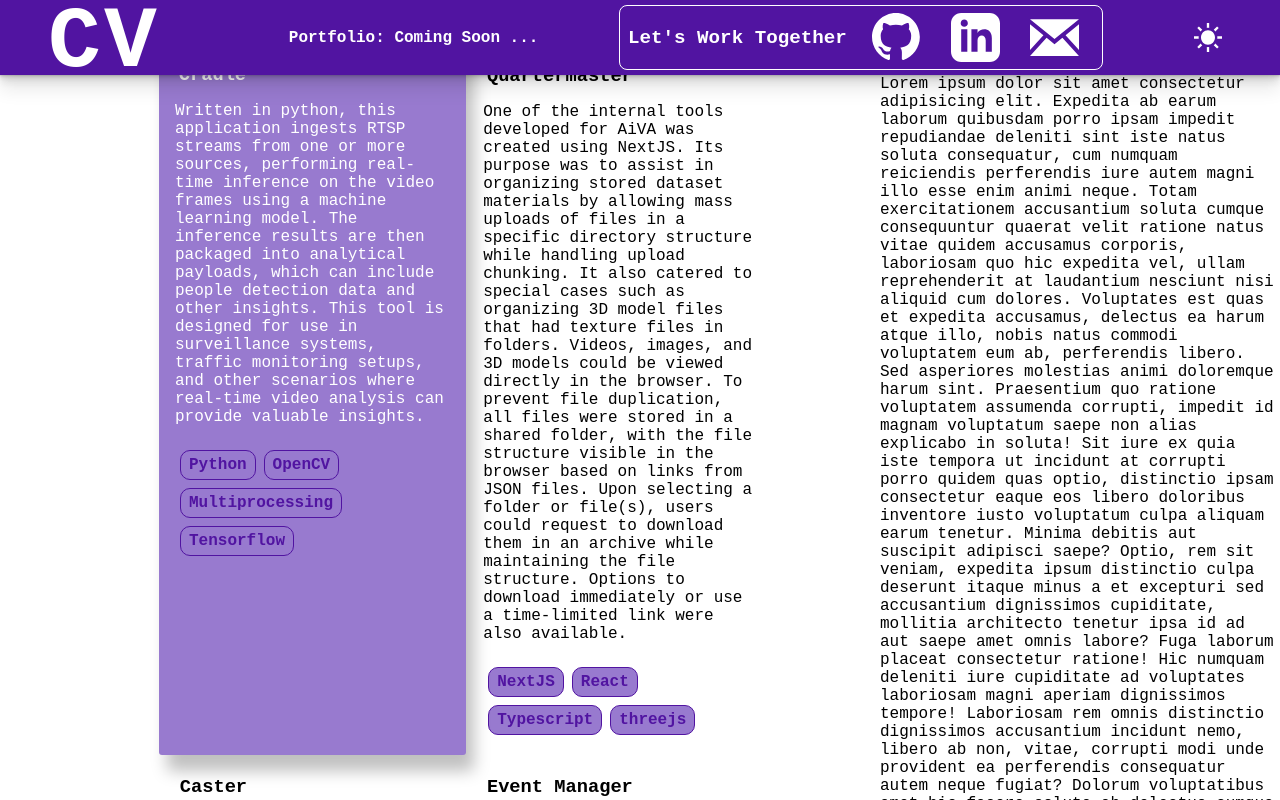
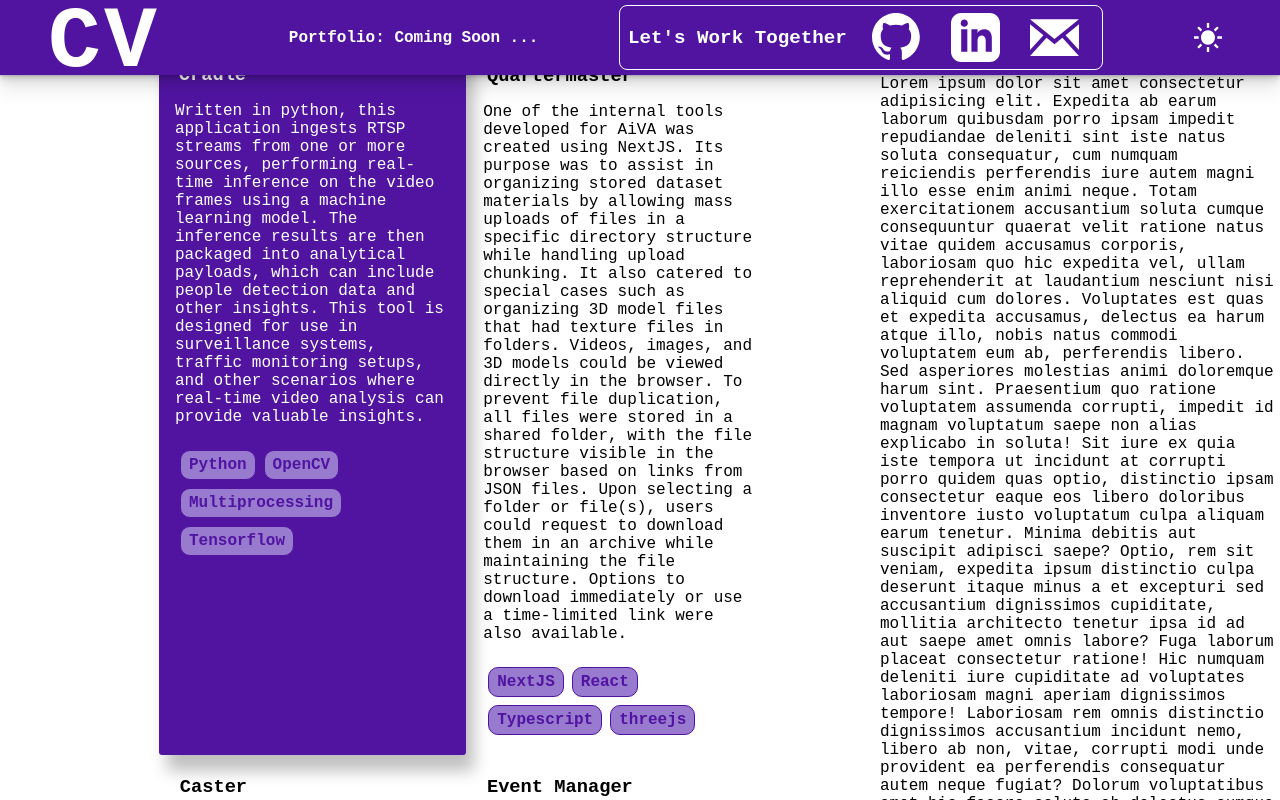
Before and after one commit to VladC12/VladC12.github.io, a React (Vite) app: page / in a window 1280 px wide. In both pictures the pointer is over the item 313 px from the left and 956 px from the top of the page. Shown: the part 556-1356 px from the top of the page. Built offline with nearby package versions, Linux system fonts and the light colour scheme.

Commit message:
transition

```diff
--- a/src/components/CurriculumVitae.module.css
+++ b/src/components/CurriculumVitae.module.css
@@ -74,7 +74,7 @@
 }
 
 .projects li:hover{
-    background-color: var(--highlight-color);
+    background-color: var(--accent-color);
     color: var(--anti-accent-color);
     transform: translate(-1px, -1px);
     box-shadow: 8.0px 16.0px 16.0px hsl(0deg 0% 0% / 0.25);
@@ -86,6 +86,7 @@
 
 .projects a {
     color: var(--highlight-color);
+    transition: color 0.5s ease, color 0.5s ease;
 }
 
 .projects div {
```
